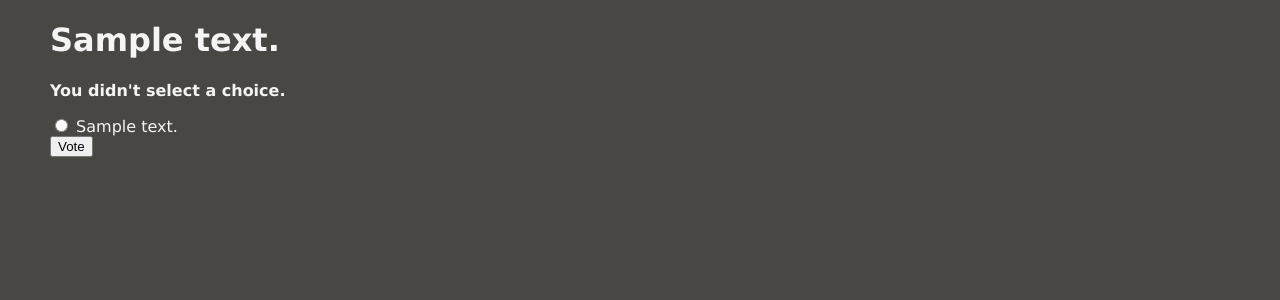
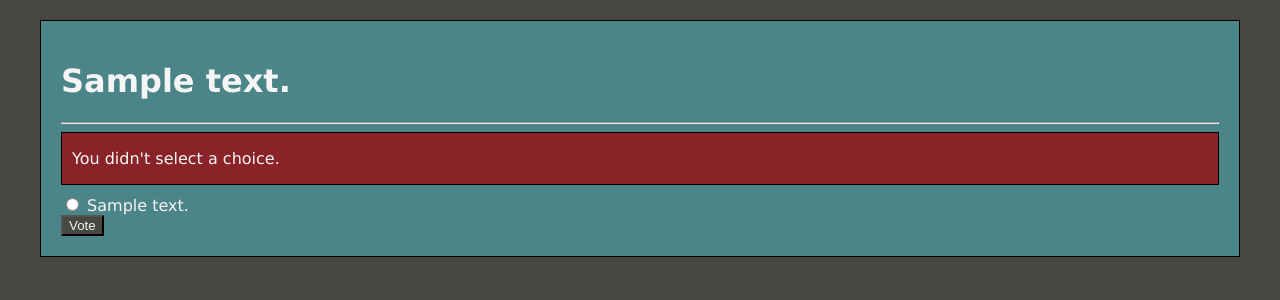
Before and after one commit to Rokudoku/Django-Strawpoll-WebApp, a Django app: page /polls/1/vote/ in a window 1280 px wide. Shown: the top 300 px of the page. Run offline with Django 3.2, Linux system fonts and the light colour scheme; tables that the repository leaves empty hold one stand-in row (values such as "Sample post").

Commit message:
More styling.
Errors and some cleanup.

```diff
--- a/polls/static/polls/css/base.css
+++ b/polls/static/polls/css/base.css
@@ -11,13 +11,20 @@
     -webkit-box-sizing: border-box;
 }
 
+* {
+    color: whitesmoke;
+}
+
 body {
     background-color: #484743;
-    color: whitesmoke;
 	font-family: "Verdana", sans-serif;
     margin: 0;
 }
 
 a {
-    color: whitesmoke;
+    text-decoration: none;
 }
+
+input {
+    background-color: #484743;
+}
--- a/polls/static/polls/css/layout.css
+++ b/polls/static/polls/css/layout.css
@@ -13,16 +13,16 @@
 }
 
 .wrapper {
+    background-color: #4c8588;
+    border: 1px solid black;
     margin-left: auto;
     margin-right: auto;
     margin-top: 20px;
     max-width: 1200px;
-    padding-left: 10px;
-    padding-right: 10px;
+    padding: 20px;
 }
 
 .container {
     margin-left: auto;
     margin-right: auto;
-    padding: 3px;
 }
--- a/polls/static/polls/css/module.css
+++ b/polls/static/polls/css/module.css
@@ -2,18 +2,19 @@
     background-color: #2f4f52;
     border: 1px solid black;
     display: inline-block;
-    margin-bottom: 3px;
+    margin-bottom: 5px;
     padding: 5px;
-    text-decoration: none;
     width: 100%;
 }
 
 .question-title {
-    font-size: 115%;
+    font-size: 110%;
     font-weight: bold;
 }
 .question > p {
-    font-size: small;
-    margin-top: 1px;
-    margin-bottom: 1px;
+    font-size: x-small;
 }
+
+.choices {
+
+}
--- a/polls/static/polls/css/state.css
+++ b/polls/static/polls/css/state.css
@@ -0,0 +1,7 @@
+.is-error {
+    background-color: #8a2327;
+    border: 1px solid black;
+    margin-bottom: 10px;
+    padding-left: 10px;
+    padding-right: 10px;
+}
--- a/polls/templates/polls/detail.html
+++ b/polls/templates/polls/detail.html
@@ -4,9 +4,11 @@
 
 {% block content %}
 
-<h1>{{ question.question_text }}</h1>
+<h1>{{ question.question_text }}</h1><hr />
 
-{% if error_message %}<p><strong>{{ error_message }}</strong></p>{% endif %}
+{% if error_message %}
+    <div class="is-error"><p>{{ error_message }}</p></div>
+{% endif %}
 
 <form action="{% url 'polls:vote' question.id %}" method="post">
 {% csrf_token %}
--- a/polls/templates/polls/index.html
+++ b/polls/templates/polls/index.html
@@ -4,8 +4,9 @@
 
 {% block content %}
 
+
 {% if latest_question_list %}
-    <div class="container">
+
     {% for question in latest_question_list %}
         <a class="question" href="{% url 'polls:detail' question.id %}">
             <div class="question-title">{{ question.question_text }}</div>
@@ -13,9 +14,10 @@
             <p class="question-date l-inline-right">{{ question.pub_date }}</p>
         </a>
     {% endfor %}
-    </div>
+
 {% else %}
     <p>No polls are available.</p>
 {% endif %}
 
+
 {% endblock content %}
```
